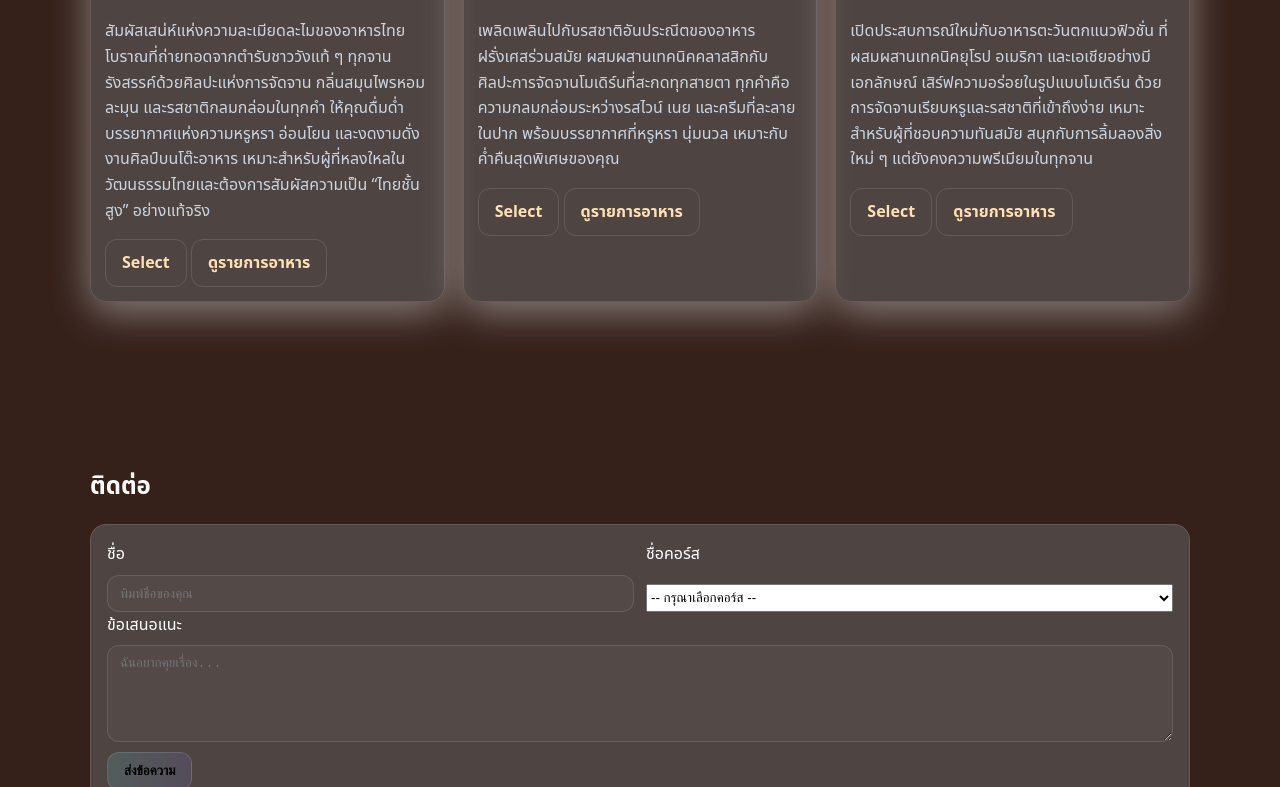
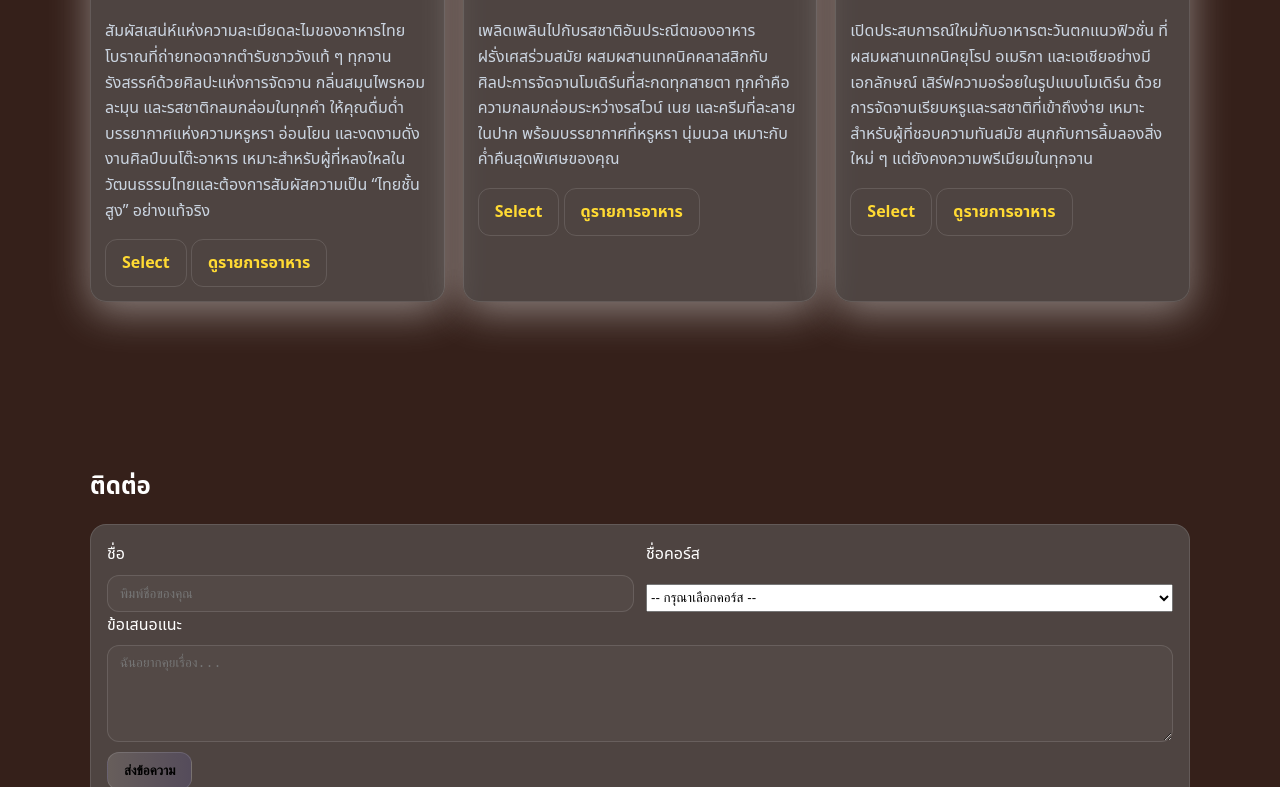
Before and after one commit to newNKC/Artisan-Plate, a plain HTML site: page index.html in a window 1280 px wide. Shown: the part 2013-2800 px from the top of the page. Drawn offline with Linux system fonts and the light colour scheme.

Commit message:
CSS btn-ghost changed
Updated CSS styles

```diff
--- a/stylehtml.css
+++ b/stylehtml.css
@@ -84,14 +84,14 @@ body{
   border:1px solid var(--stroke); transition:.25s; font-weight:600;
 }
 .btn-primary{
-  background:linear-gradient(90deg, rgba(110,243,255,.14), rgba(125,125,255,.14));
+  background:linear-gradient(90deg, rgba(255, 255, 255, 0.14), rgba(125,125,255,.14));
 }
 .btn-primary:hover{
-  box-shadow:0 6px 24px rgba(125,125,255,.25), inset 0 0 0 1px rgba(255,255,255,.05);
+  background:linear-gradient(90deg, rgba(110,243,255,.25), rgba(125,125,255,.25));
 }
 .btn-ghost:hover{background:var(--panel)}
 .btn-ghost {
-  color: #FFE0B2;
+  color: hsl(49, 100%, 60%);
 }
 
 /* Sections */
```
